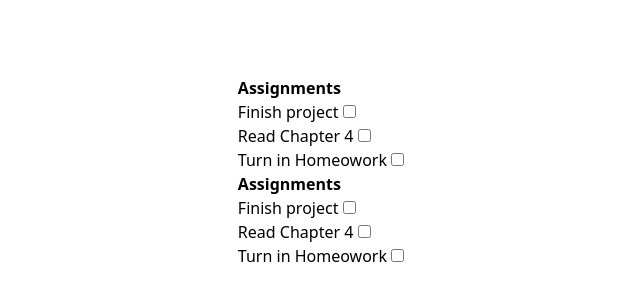
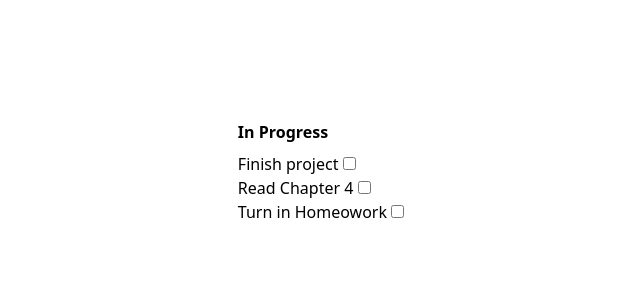
Before and after one commit to frankie-njie/Vue-exercises, a plain HTML site: page index.html in a window 1280 px wide. Shown: the part 228-528 px from the top of the page, without its empty margins (319-959 px from the left). Drawn offline with nearby package versions, Linux system fonts and the light colour scheme.

Commit message:
some changes

```diff
--- a/index.html
+++ b/index.html
@@ -1,7 +1,7 @@
 <html lang="en" class="h-full">
   <head>
-    <meta charset="UTF-8">
-    <meta name="viewport" content="width=device-width, initial-scale=1.0">
+    <meta charset="UTF-8" />
+    <meta name="viewport" content="width=device-width, initial-scale=1.0" />
     <title>Document</title>
     <script src="https://unpkg.com/vue@3"></script>
     <script src="https://cdn.tailwindcss.com"></script>
@@ -9,54 +9,66 @@
 
   <body class="h-full grid place-items-center">
     <div id="app">
-        <section>
-            <h2 class="font-bold mb">Assignments</h2>
+      <section v-show="inProgressAssignments.length">
+        <h2 class="font-bold mb-2">In Progress</h2>
 
         <ul>
-                <li v-for="assignment in assignments">
-                    <label >
+          <li v-for="assignment in inProgressAssignments" :key="assignment.id">
+            <label>
               {{ assignment.name }}
-                         <input type="checkbox" v-model="assignment.complete" name="" id="">
+              <input
+                type="checkbox"
+                v-model="assignment.complete"
+              />
             </label>
           </li>
-
         </ul>
       </section>
 
       <!-- Commpleted Assignments -->
-        <section>
-            <h2 class="font-bold mb">Assignments</h2>
+      <section v-show="completedAssignments.length" class="mt-8">
+        <h2 class="font-bold mb-2">Completed</h2>
 
         <ul>
-                <li v-for="assignment in assignments">
-                    <label >
+          <li v-for="assignment in completedAssignments" :key="assignment.id">
+            <label>
               {{ assignment.name }}
-                         <input type="checkbox" v-model="assignment.complete" name="" id="">
+              <input
+                type="checkbox"
+                v-model="assignment.complete"
+              />
             </label>
           </li>
-
         </ul>
       </section>
     </div>
 
-
     <script>
-
       let app = {
         data() {
           return {
             assignments: [
-                    {name: 'Finish project', complete: false},
-                    {name: 'Read Chapter 4', complete: false},
-                    {name: 'Turn in Homeowork', complete: false}
-                ]
-            }
+              { name: "Finish project", complete: false, id: 1 },
+              { name: "Read Chapter 4", complete: false, id: 2 },
+              { name: "Turn in Homeowork", complete: false, id: 3 },
+            ],
+          };
         },
-      }
 
-      Vue.createApp(app).mount('#app');
+        computed: {
+          inProgressAssignments() {
+            return this.assignments.filter(
+              (assignment) => !assignment.complete
+            );
+          },
 
+          completedAssignments() {
+            return this.assignments.filter((assignment) => assignment.complete);
+          },
+        },
+      };
+
+      Vue.createApp(app).mount("#app");
     </script>
-
   </body>
 </html>
```
Lines whose indentation alone changed are shown as unchanged.
